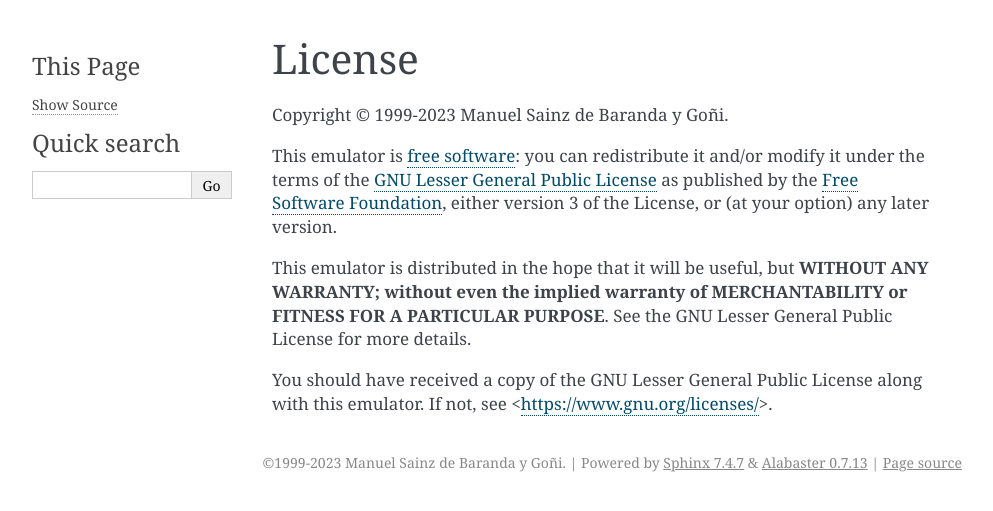
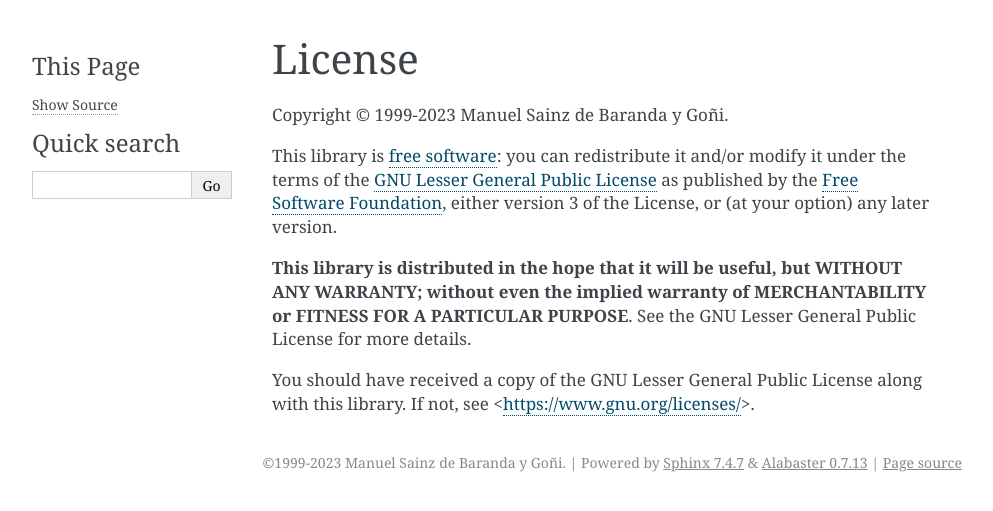
Before and after one commit to redcode/Z80, a Sphinx documentation site: the page built from documentation/License.rst, in a window 1280 px wide. Shown: the top 511 px of the page, without its empty margins (148-1141 px from the left). Built offline with Sphinx 7.4.7, drawn with Linux system fonts in a browser that asks for light colours.

Commit message:
Documentation: License.

```diff
--- a/documentation/License.rst
+++ b/documentation/License.rst
@@ -4,8 +4,8 @@ License
 
 Copyright © 1999-2023 Manuel Sainz de Baranda y Goñi.
 
-This emulator is `free software <https://www.gnu.org/philosophy/free-sw.html>`_: you can redistribute it and/or modify it under the terms of the `GNU Lesser General Public License <https://www.gnu.org/licenses/lgpl-3.0.html>`_ as published by the `Free Software Foundation <https://www.fsf.org>`_, either version 3 of the License, or (at your option) any later version.
+This library is `free software <https://www.gnu.org/philosophy/free-sw.html>`_: you can redistribute it and/or modify it under the terms of the `GNU Lesser General Public License <https://www.gnu.org/licenses/lgpl-3.0.html>`_ as published by the `Free Software Foundation <https://www.fsf.org>`_, either version 3 of the License, or (at your option) any later version.
 
-This emulator is distributed in the hope that it will be useful, but **WITHOUT ANY WARRANTY; without even the implied warranty of MERCHANTABILITY or FITNESS FOR A PARTICULAR PURPOSE**. See the GNU Lesser General Public License for more details.
+**This library is distributed in the hope that it will be useful, but WITHOUT ANY WARRANTY; without even the implied warranty of MERCHANTABILITY or FITNESS FOR A PARTICULAR PURPOSE**. See the GNU Lesser General Public License for more details.
 
-You should have received a copy of the GNU Lesser General Public License along with this emulator. If not, see <https://www.gnu.org/licenses/>.
+You should have received a copy of the GNU Lesser General Public License along with this library. If not, see <https://www.gnu.org/licenses/>.
```
